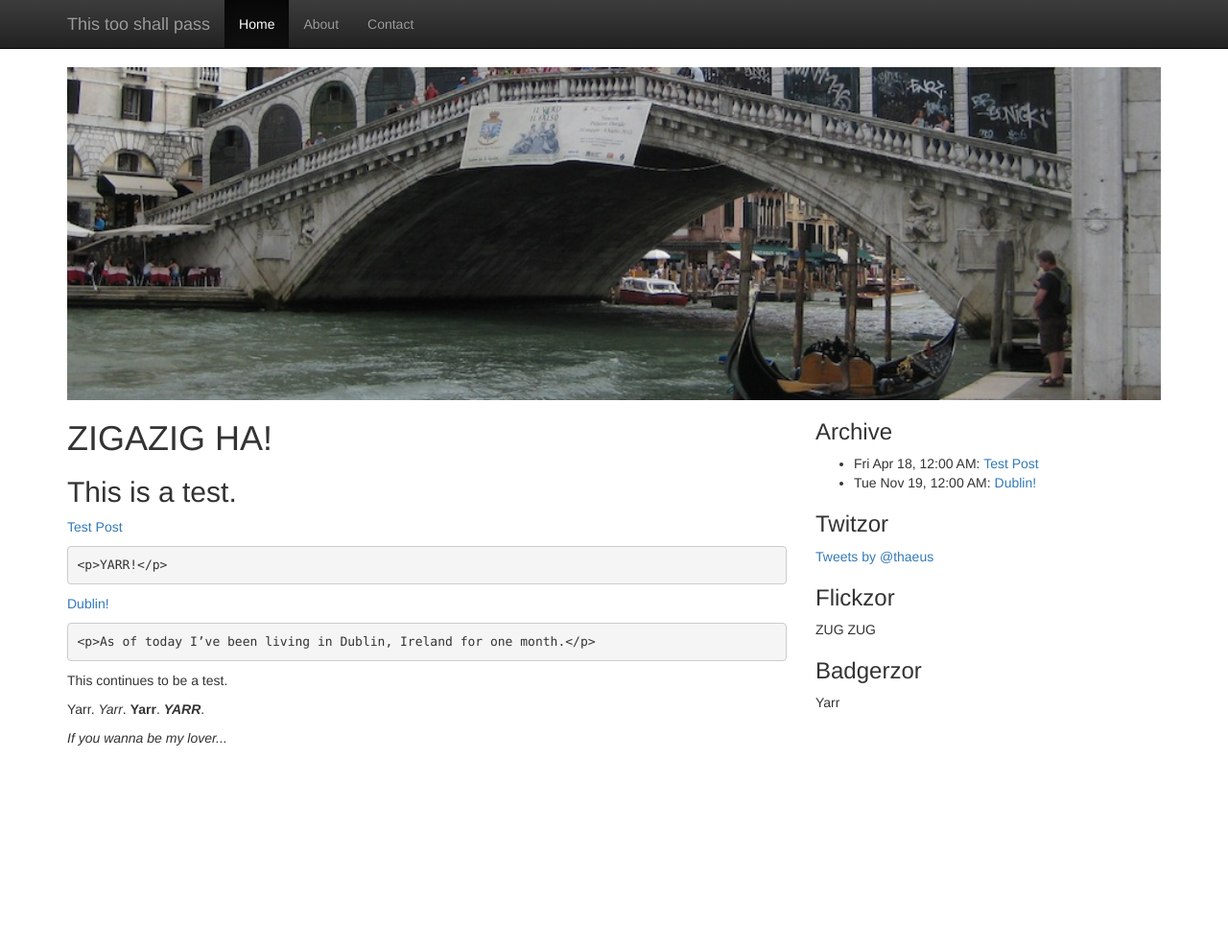
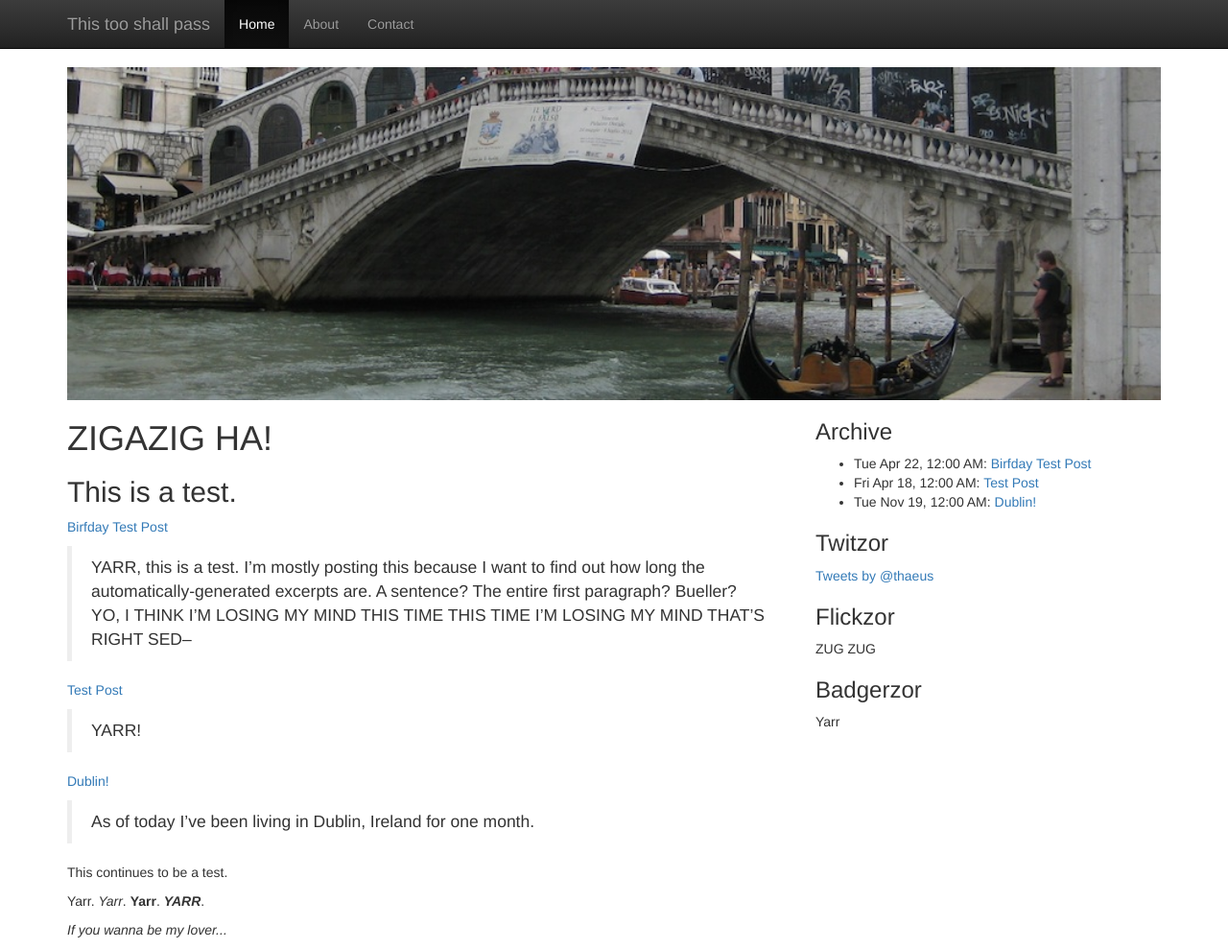
Before and after one commit to nfg/nfg.github.io, a Jekyll site: the page built from index.md, in a window 1280 px wide and 989 px high. Shown: the whole window at 96% size. Built offline with Jekyll 4.4.1, drawn with Linux system fonts in a browser that asks for light colours; nearby versions of some CDN libraries; comment, search, counter and statistics services are not loaded.

Commit message:
New test page.

```diff
--- /dev/null
+++ b/_posts/2014-04-22-birfday.md
@@ -0,0 +1,62 @@
+---
+layout: zigazigha
+title: Birfday Test Post
+date: April 22, 2014
+---
+
+YARR, this is a test. I'm mostly posting this because I want to find out how long the automatically-generated excerpts are. A sentence? The entire first paragraph? Bueller? YO, I THINK I'M LOSING MY MIND THIS TIME THIS TIME I'M LOSING MY MIND THAT'S RIGHT SED--
+
+OK, I think that's good. How does that look? What if I do a blockquote thing?
+
+This is an H1
+=============
+
+This is an H2
+-------------
+
+### H3 4 Lyfe
+
+#### h4, j'adore ####
+
+I like the second style better, from a writing point of view.
+
+
+    Code block via four spaces.
+
+> Blockquote via >
+
+> Yarr?
+
+> Yarr.
+>
+> > Yarr 2
+> >
+> > DISCO TIME!
+> >
+> > 1.   This is a test.
+> > 2.   This continues to be a test.
+
+
+~~~~~~~~~ perl
+#!/usr/bin/env perl
+use strict;
+use warnings;
+
+use For::Great::Justice ':all';
+
+print "FOR GREAT JUSTICE!\n";
+
+exit 0;
+~~~~~~~~~
+
+~~~~~~~~~ C
+#include <stdio.h>
+
+int main ()
+{
+	printf("YARR!\n");
+	return 0;
+}
+~~~~~~~~~
+
+Zug zug.
--- a/index.md
+++ b/index.md
@@ -9,7 +9,7 @@ active_header_tab: index
 {% for post in site.posts %}
 [{{ post.title }}]({{ post.url }})
 
-    {{ post.excerpt }}
+> {{ post.excerpt }}
 
 {% endfor %}
 
```
